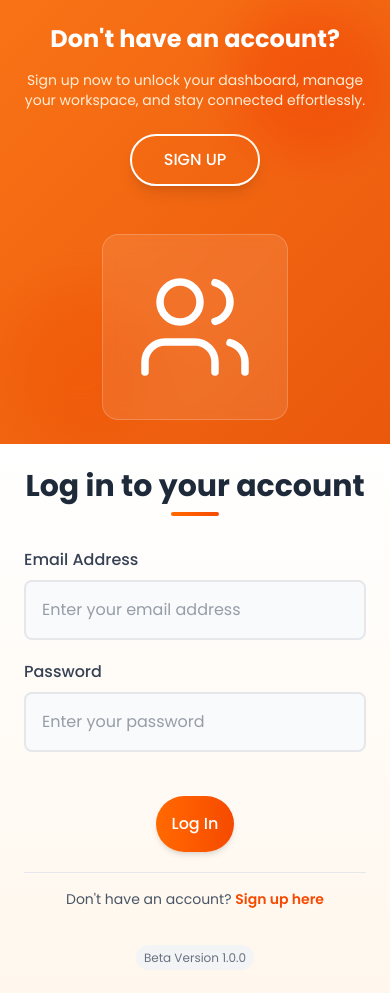
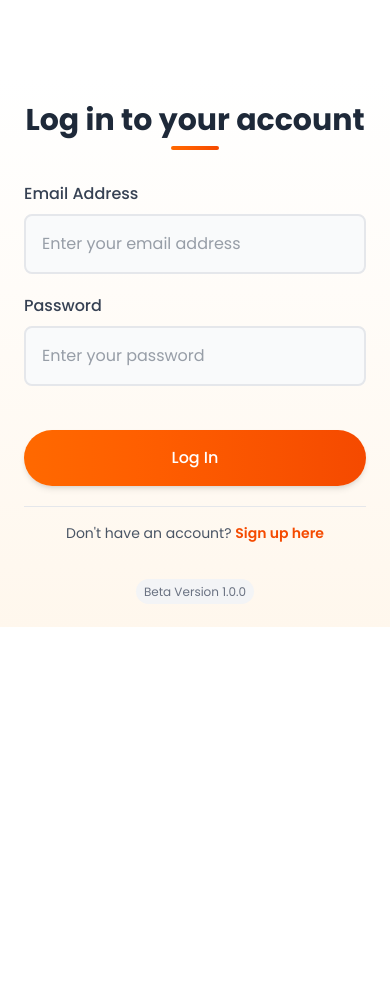
Before and after one commit to YomalTJ/booking-app-front-end, a Next.js app: page /auth/login in a window 390 px wide. After the commit the page ends 844 px from the top, so only its background shows below. Built offline with nearby package versions, Linux system fonts and the light colour scheme.

Commit message:
hide the Orange auth layout  on mobile screens

```diff
--- a/app/auth/login/page.tsx
+++ b/app/auth/login/page.tsx
@@ -74,10 +74,11 @@ const Login = () => {
           buttonLink="/auth/signup"
           imageSrc="/Auth/log.svg" // Keeping for backward compatibility
           icon="users" // or "rocket" for login
+          className="hidden md:flex"
         />
 
         {/* Right side - Form */}
-        <FormContainer title="Log in to your account">
+        <FormContainer title="Log in to your account" className="mt-[20%] md:mt-0">
           <form
             onSubmit={handleSubmit(onSubmit)}
             className="w-full max-w-md space-y-5"
@@ -109,7 +110,7 @@ const Login = () => {
             </div> */}
 
             <div className="flex justify-center pt-2">
-              <Button type="submit" disabled={isLoading}>
+              <Button type="submit" disabled={isLoading} fullWidth>
                 {isLoading ? "Logging in..." : "Log In"}
               </Button>
             </div>
--- a/app/auth/signup/page.tsx
+++ b/app/auth/signup/page.tsx
@@ -180,6 +180,7 @@ const Register = () => {
           buttonLink="/auth/login"
           imageSrc="/Auth/register.svg"
           icon="users"
+          className="hidden md:flex"
         />
       </AuthLayout>
     </>
--- a/components/auth/BlueContainer.tsx
+++ b/components/auth/BlueContainer.tsx
@@ -9,6 +9,7 @@ interface BlueContainerProps {
   buttonLink: string;
   imageSrc: string; // Keeping for backward compatibility, but we'll use icon instead
   icon?: "users" | "rocket" | "building" | "sparkles"; // New prop for icon selection
+  className?: string;
 }
 
 const BlueContainer: React.FC<BlueContainerProps> = ({
@@ -18,6 +19,7 @@ const BlueContainer: React.FC<BlueContainerProps> = ({
   buttonLink,
   imageSrc,
   icon = "users", // Default icon
+  className = "",
 }) => {
   // Icon mapping
   const iconConfig = {
@@ -48,7 +50,7 @@ const BlueContainer: React.FC<BlueContainerProps> = ({
 
   return (
     <div
-      className="w-full md:w-1/2 text-white flex flex-col items-center justify-center p-6 md:p-12 relative overflow-hidden"
+      className={`w-full md:w-1/2 text-white flex flex-col items-center justify-center p-6 md:p-12 relative overflow-hidden ${className}`}
       style={{
         background: "linear-gradient(135deg, #f97316 0%, #ea580c 100%)",
       }}
--- a/components/auth/FormContainer.tsx
+++ b/components/auth/FormContainer.tsx
@@ -3,11 +3,18 @@ import React, { ReactNode } from "react";
 interface FormContainerProps {
   title: string;
   children: ReactNode;
+  className?: string;
 }
 
-const FormContainer: React.FC<FormContainerProps> = ({ title, children }) => {
+const FormContainer: React.FC<FormContainerProps> = ({
+  title,
+  children,
+  className = "",
+}) => {
   return (
-    <div className="w-full md:w-1/2 p-6 md:p-12 lg:p-20 flex flex-col justify-center items-center bg-gradient-to-b from-white to-orange-50">
+    <div
+      className={`w-full md:w-1/2 p-6 md:p-12 lg:p-20 flex flex-col justify-center items-center bg-gradient-to-b from-white to-orange-50 ${className}`}
+    >
       <h1 className="text-3xl md:text-4xl font-bold text-gray-800 mb-2 text-center">
         {title}
       </h1>
```
